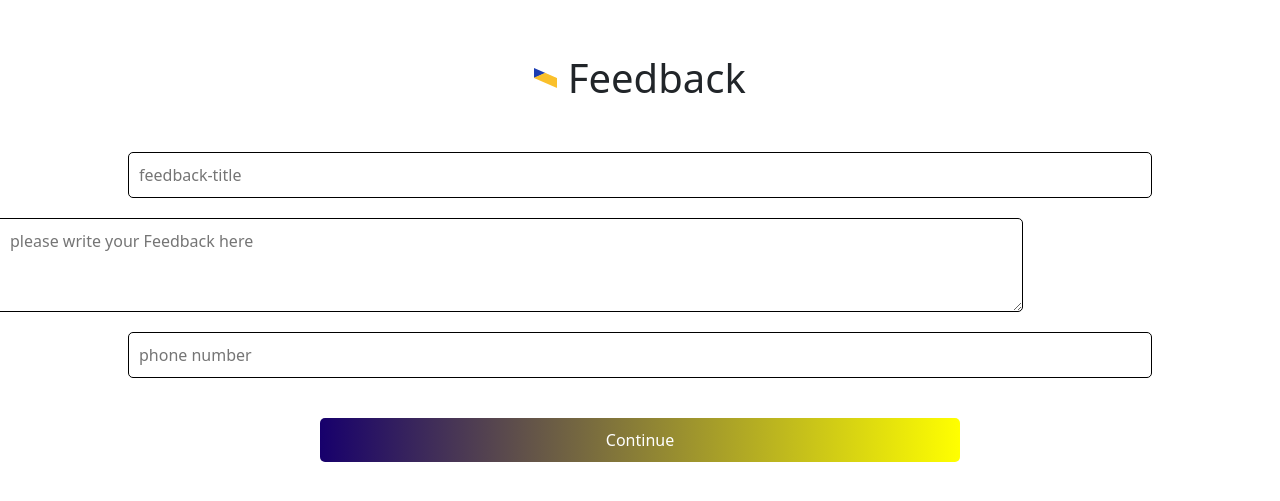
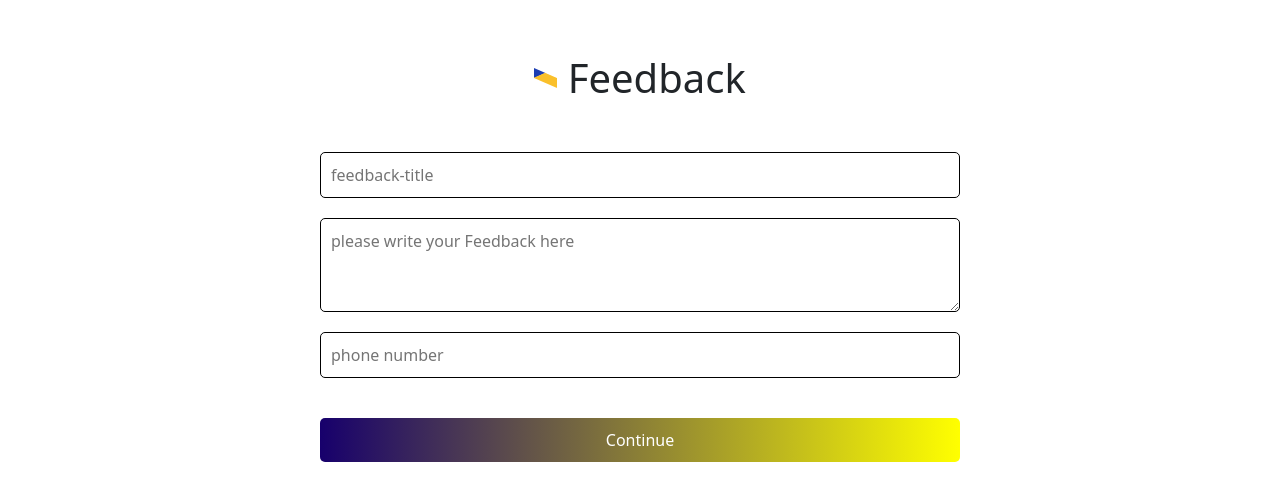
Before and after one commit to Aibek002/fitnes, a PHP site: page /feedback.php in a window 1280 px wide. Shown: the part 123-624 px from the top of the page. Run offline with PHP 8.4, Linux system fonts and the light colour scheme; some libraries are stand-ins or nearby versions.

Commit message:
modified:   assets/css/feedback.css 	modified:   feedback.php

```diff
--- a/assets/css/feedback.css
+++ b/assets/css/feedback.css
@@ -15,9 +15,9 @@ body {
     text-align: center;
   }
   .feedback-text {
-    width: 80%;
+    width: 50%;
     /* padding: 1px; */
-    margin-left: 10%;
+    margin-left: 25%;
     padding-left: 10px;
     padding-top: 10px;
     padding-bottom: 10px;
@@ -26,9 +26,9 @@ body {
   }
 
   #feedback-title {
-    width: 80%;
+    width: 50%;
     /* padding: 1px; */
-    margin-left: 10%;
+    margin-left: 25%;
     padding-left: 10px;
     padding-top: 10px;
     padding-bottom: 10px;
--- a/feedback.php
+++ b/feedback.php
@@ -43,8 +43,7 @@ include './app/controllers/user.php'
                 </div>
                 <div class="input-group">
                     <!-- <input name='feedback-text' type="text" id="feedback-text" placeholder="feedback" required> -->
-                  <div id='editor'></div>
-                    <textarea name='feedback-text' class="feedback-text"  id='editor' placeholder="please write your Feedback here" rows="3" ></textarea>
+                    <textarea name='feedback-text' class="feedback-text"   placeholder="please write your Feedback here" rows="3" ></textarea>
                 </div>
                 <div class="input-group">
                     <!-- <input name='feedback-text' type="text" id="feedback-text" placeholder="feedback" required> -->
```
